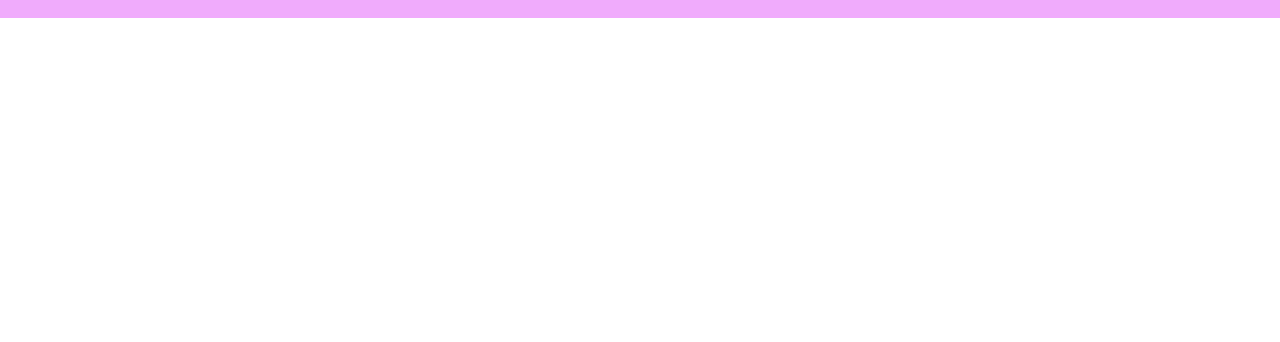
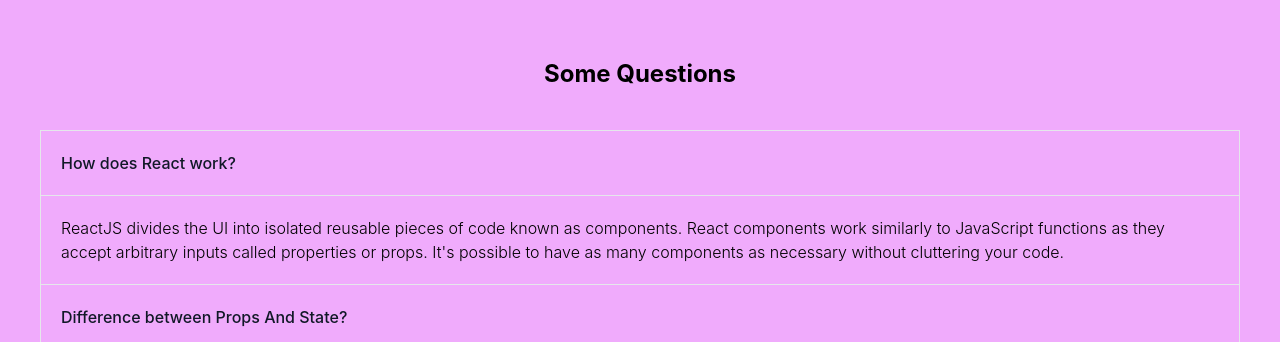
Before and after one commit to AnamikaSa/Utra-active-club, a React (Create React App) app: page / in a window 1280 px wide. Shown: the part 1286-1628 px from the top of the page. Before the commit the page ends 1304 px from the top, so only its background shows below. Built offline with nearby package versions, Linux system fonts and the light colour scheme.

Commit message:
question part added

```diff
--- a/public/index.html
+++ b/public/index.html
@@ -40,5 +40,6 @@
       To begin the development, run `npm start` or `yarn start`.
       To create a production bundle, use `npm run build` or `yarn build`.
     -->
+    <script src="https://unpkg.com/flowbite@1.5.3/dist/flowbite.js"></script>
   </body>
 </html>
--- a/src/componetes/Activities.js
+++ b/src/componetes/Activities.js
@@ -19,6 +19,7 @@
     }
 
     return (
+        <div>
             <div className='bg-fuchsia-300 justify-between grid md:grid-cols-2 gap-y-20 p-5'>
                 <div className='grid grid-cols-1 md:grid-cols-3 md:gap-x-56 md:gap-y-24 gap-y-10'>
                     {
@@ -30,9 +31,58 @@
                     }
                 </div>
                 <div className=' md:ml-64 bg-purple-300 p-3'>
-                <Exercisetime myBio={ myBio }></Exercisetime>
+                    <Exercisetime myBio={myBio}></Exercisetime>
+                </div>
             </div>
 
+            <div className='md:mx-auto p-10 bg-fuchsia-300'>
+                <p className='font-bold text-2xl mb-10 text-center'> Some Questions</p>
+                <div id="accordion-collapse" data-accordion="collapse">
+                    <h2 id="accordion-collapse-heading-1">
+                        <button type="button"
+                            class="flex items-center justify-between w-full p-5 font-medium text-left border border-b-0 border-gray-200 dark:border-gray-700 hover:bg-gray-100 dark:hover:bg-gray-800  text-gray-900 dark:text-white"
+                            data-accordion-target="#accordion-collapse-body-1" aria-expanded="true"
+                            aria-controls="accordion-collapse-body-1">
+                            <span>How does React work?</span>
+                        </button>
+                    </h2>
+                    <div id="accordion-collapse-body-1" class="" aria-labelledby="accordion-collapse-heading-1">
+                        <div className="p-5 font-light border border-b-0 border-gray-200 dark:border-gray-700 ">
+                            <p>ReactJS divides the UI into isolated reusable pieces of code known as components. React components work similarly to JavaScript functions as they accept arbitrary inputs called properties or props. It's possible to have as many components as necessary without cluttering your code.</p>
+                        </div>
+                    </div>
+
+                    <h2 id="accordion-collapse-heading-2">
+                        <button type="button"
+                            class="flex items-center justify-between w-full p-5 font-medium text-left border border-b-0 border-gray-200 dark:border-gray-700 hover:bg-gray-100 dark:hover:bg-gray-800  text-gray-900 dark:text-white"
+                            data-accordion-target="#accordion-collapse-body-1" aria-expanded="true"
+                            aria-controls="accordion-collapse-body-2">
+                            <span>Difference between Props And State?</span>
+                        </button>
+                    </h2>
+                    <div id="accordion-collapse-body-2" class="" aria-labelledby="accordion-collapse-heading-2">
+                        <div className="p-5 font-light border border-b-0 border-gray-200 dark:border-gray-700 ">
+                            <p>Props are used to pass data from one component to another. The state is a local data storage that is local to the component only and cannot be passed to other components</p>
+                        </div>
+                    </div>
+
+                    <h2 id="accordion-collapse-heading-3">
+                        <button type="button"
+                            class="flex items-center justify-between w-full p-5 font-medium text-left border border-b-0 border-gray-200 dark:border-gray-700 hover:bg-gray-100 dark:hover:bg-gray-800  text-gray-900 dark:text-white"
+                            data-accordion-target="#accordion-collapse-body-1" aria-expanded="true"
+                            aria-controls="accordion-collapse-body-3">
+                            <span>For what purpose useEffect used?</span>
+
+                        </button>
+                    </h2>
+                    <div id="accordion-collapse-body-3" class="" aria-labelledby="accordion-collapse-heading-3">
+                        <div className="p-5 font-light border border-b-0 border-gray-200 dark:border-gray-700 ">
+                            <p>The useEffect Hook allows you to perform side effects in your components. Some examples of side effects are: fetching data, directly updating the DOM, and timers. useEffect accepts two arguments. The second argument is optional.</p>
+                        </div>
+                    </div>
+
+                </div>
+            </div>
         </div>
 
     );
--- a/src/componetes/ActivityList.js
+++ b/src/componetes/ActivityList.js
@@ -1,18 +1,22 @@
 import React from 'react';
 
-const ActivityList = ({activity, handleAdd}) => {
+const ActivityList = ({ activity, handleAdd }) => {
     const { title, img, age, time, details } = activity;
     return (
+        <div>
             <div className='w-64'>
                 <img className='rounded-lg h-52' src={img} alt="" />
                 <p className='font-extrabold mt-5'>{title} <br /></p>
                 <p className='mt-5'>{details}</p> <br />
                 <p className='font-bold'>For Age: {age}</p>
                 <p className='font-bold'>Time required: {time} <span>s</span></p>
-            <button onClick={()=>handleAdd(activity)} className='mt-6 rounded bg-fuchsia-500 p-2 w-full hover:bg-purple-400'>
+                <button onClick={() => handleAdd(activity)} className='mt-6 rounded bg-fuchsia-500 p-2 w-full hover:bg-purple-400'>
                     <p>Add to list</p>
                 </button>
             </div>
+
+        </div>
+
     );
 };
 
```
Lines whose indentation alone changed are shown as unchanged.
